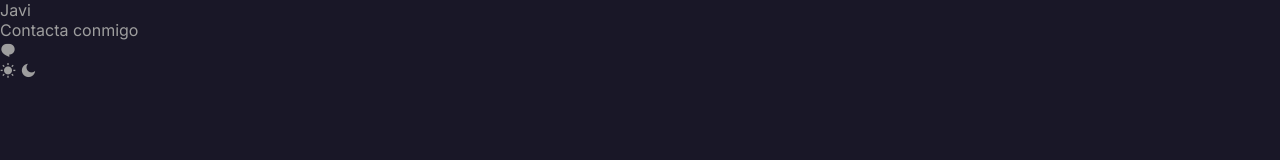
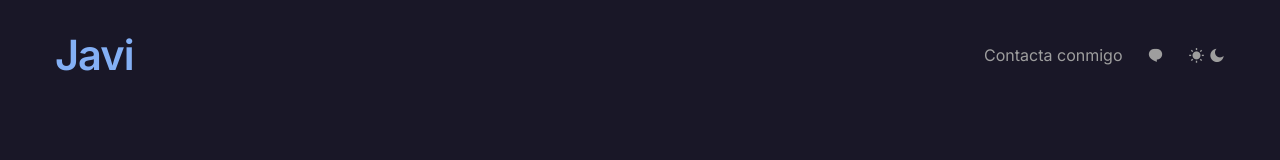
Before and after one commit to jadiver/Portfolio, a plain HTML site: page Web/index.html in a window 1280 px wide. Drawn offline with nearby package versions, Linux system fonts and the light colour scheme.

Commit message:
commit 4

```diff
--- a/Web/assets/css/style.css
+++ b/Web/assets/css/style.css
@@ -32,7 +32,7 @@
     --color-05: hsl( var(--hue) 26% 12%); /* dark to primary */
 
     --body-color: hsl( 250 26% 12%); /* dark to white */
-    --hover-color: hsl( var(--hue) var(--sat) calc(var(--light) -7%));
+    --hover-color: hsl( var(--hue) var(--sat) calc(var(--light) - 9.5%));
 
     /* ======= Background colors ======= */
     --bottom-nav-bg: hsl( var(--hue) 32% 25% / .65);
@@ -117,7 +117,11 @@
  /* =========================================
     Reusable Styles
  ========================================= */
-
+ .javi-container{
+   max-width: 1170px;
+   margin-left: auto;
+   margin-right: auto;
+ }
  /* =========================================
     Components
  ========================================= */
@@ -133,7 +137,41 @@
  /* =========================================
     Header
  ========================================= */
+ .javi-header{
+   z-index: var(--z-fixed);
+   position: fixed;
+   width: 100%;
+   top: 0;
+   left: 0;
+   padding: 30px 0;
+   transition: .3 ease;
+ }
 
+ .javi-header .inner{
+   width: 100%;
+   display: flex;
+   align-items: center;
+   justify-content: space-between;
+ }
+
+ .javi-logo a{
+   color: var(--color-01);
+   font-size: 2.6rem;
+   font-weight: var(--font-semi-bold);
+   letter-spacing: -1px;
+   transition: .3s;
+ }
+
+ .javi-logo a:hover{
+   color: var(--hover-color);
+ }
+
+ .header-btns {
+   display: flex;
+   justify-content: center;
+   align-items: center;
+   column-gap: 25px;
+ }
  /* ========== Dark/Light theme buttons ========== */
 
  /* =========================================
```
